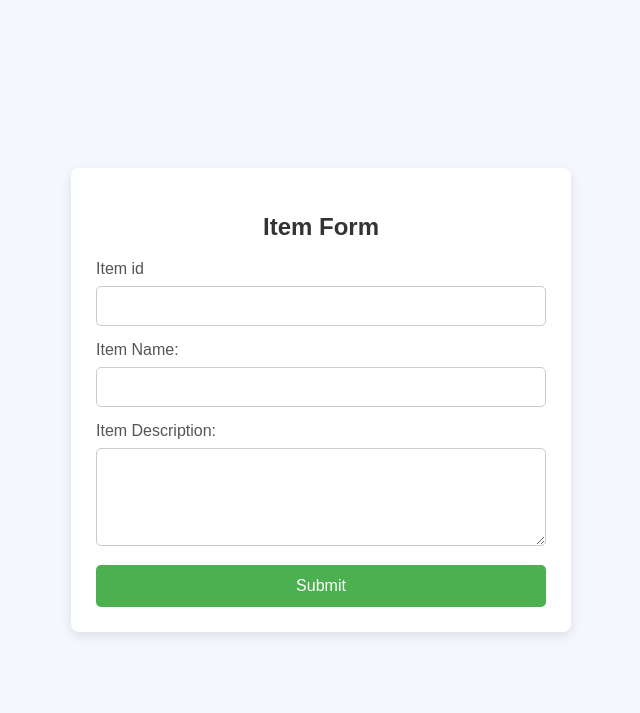
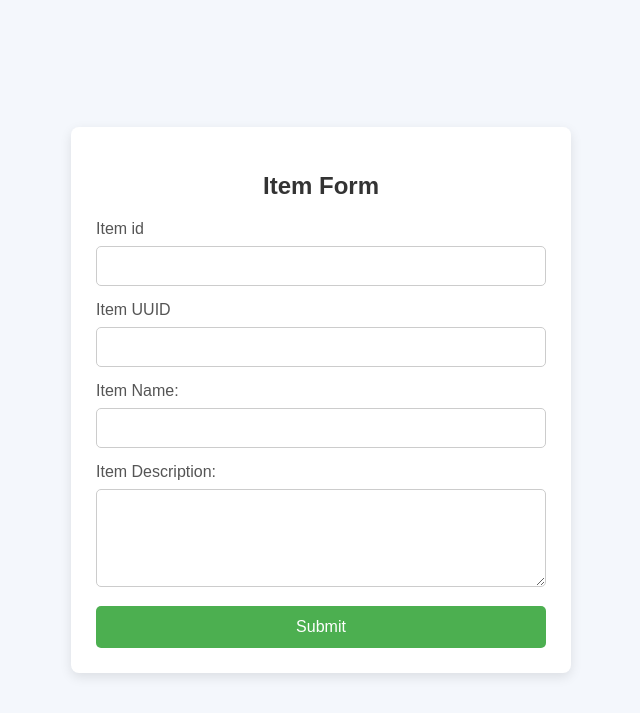
Before and after one commit to pooja12995/to_do_projects, a Flask app: page / in a window 1280 px wide. Shown: the top 713 px of the page, without its empty margins (319-959 px from the left). Run offline with Flask 3, Linux system fonts and the light colour scheme.

Commit message:
Add Item UUID field

```diff
--- a/frontend/templates/index.html
+++ b/frontend/templates/index.html
@@ -81,6 +81,10 @@
             <label for="item-id">Item id</label>
             <input type="text" id="item-id" name="item-id" required>
 
+
+            <label for="item-UUID">Item UUID</label>
+            <input type="text" id="item-UUID" name="item-UUID" required>
+
             <label for="item-name">Item Name:</label>
             <input type="text" id="item-name" name="item-name" required>
 
```
